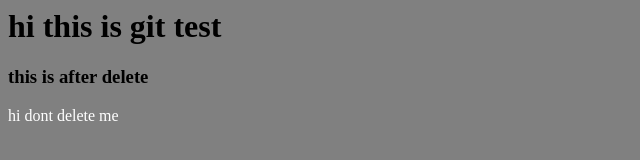
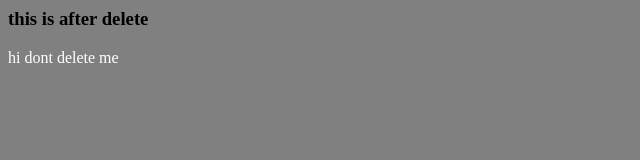
Before and after one commit to fertdesigns/our_first_repo, a plain HTML site: page index.html in a window 1280 px wide. Shown: the whole page, without its empty margins (0-640 px from the left). Drawn offline with Linux system fonts and the light colour scheme.

Commit message:
deleteing the h1 message unessery ksdflksdfjdlks

```diff
--- a/index.html
+++ b/index.html
@@ -3,9 +3,6 @@
 <link rel="stylesheet" href=style.css>
 </head>
 <body>
-<h1>
-hi this is git test
-</h1>
 <h3>this is after delete</h3>
 <p>hi dont delete me</p>
 </body>
```
